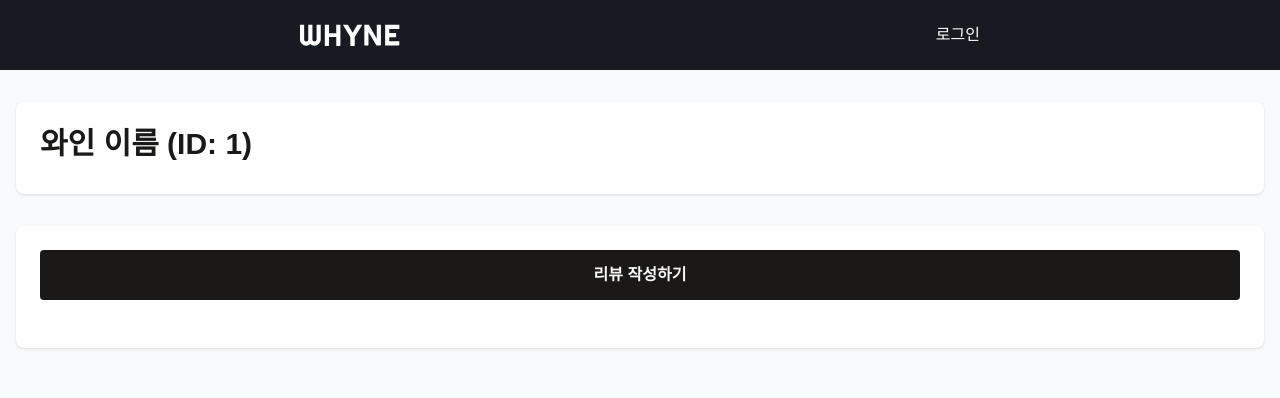
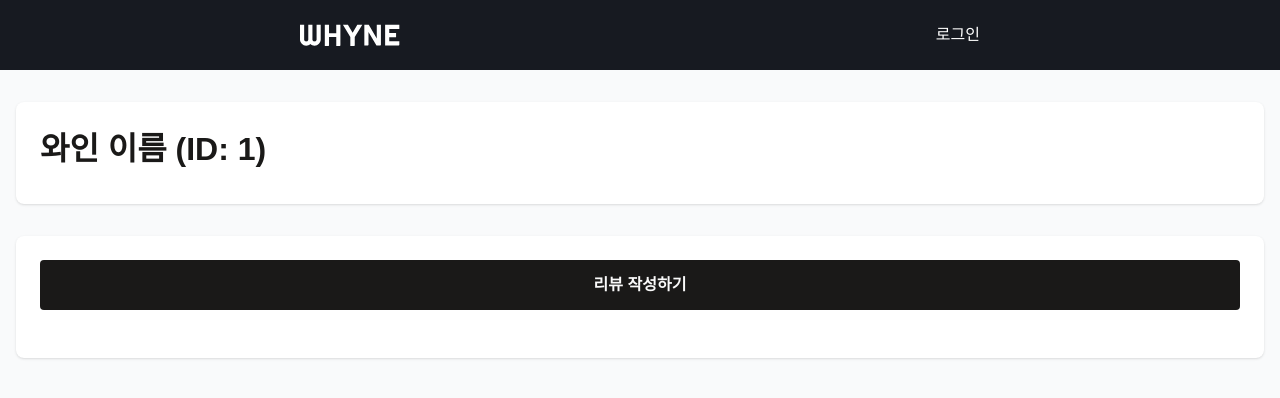
Before and after one commit to Team-3-2/WHYNE, a Next.js app: page /wines/1 in a window 1280 px wide. Shown: the top 398 px of the page. Built offline with nearby package versions, Linux system fonts and the light colour scheme; a web font is replaced by a local one.

Commit message:
design : 불 필요한 스타일링 제거

```diff
--- a/src/app/wines/[id]/_components/wine-info.tsx
+++ b/src/app/wines/[id]/_components/wine-info.tsx
@@ -9,7 +9,7 @@ interface WineInfoProps {
 export default function WineInfo({ name, region, image }: WineInfoProps) {
   return (
     <div className="flex items-center gap-4">
-      <div className="flex h-[96px] w-[62px] flex-shrink-0 items-center justify-center rounded bg-gray-200">
+      <div className="flex-center h-[96px] w-[62px] flex-shrink-0 rounded bg-gray-200">
         {image ? (
           <Image
             src={image}
--- a/src/app/wines/[id]/page.tsx
+++ b/src/app/wines/[id]/page.tsx
@@ -55,7 +55,7 @@ export default function WineDetailPage({
     <div className="min-h-screen bg-gray-50">
       <div className="mx-auto max-w-7xl px-4 py-8">
         <div className="mb-8 rounded-lg bg-white p-6 shadow">
-          <h1 className="mb-2 text-3xl font-bold">와인 이름 (ID: {wineId})</h1>
+          <h1 className="mb-2 text-title-hero">와인 이름 (ID: {wineId})</h1>
         </div>
 
         <div className="rounded-lg bg-white p-6 shadow">
@@ -72,7 +72,7 @@ export default function WineDetailPage({
         <Modal
           ref={dialogRef}
           onCancel={handleClose}
-          className="!flex max-h-[90vh] w-full max-w-[520px] !flex-col !items-start !justify-start overflow-y-auto px-8 py-8"
+          className="!flex max-h-[90vh] max-w-[520px] !flex-col !items-start !justify-start overflow-y-auto px-8 py-8"
         >
           <ReviewForm
             wineId={wineId}
```
